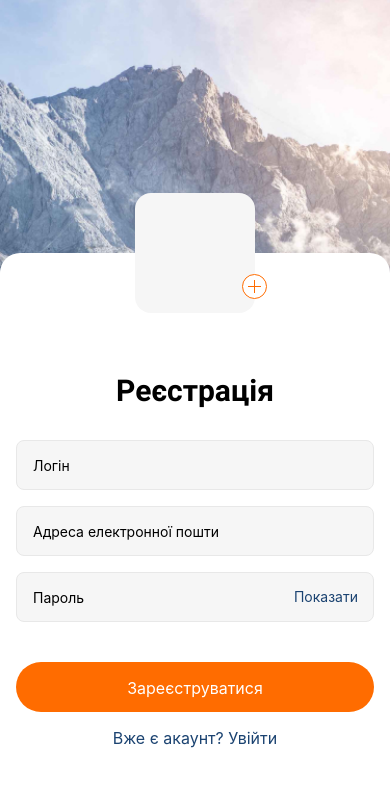
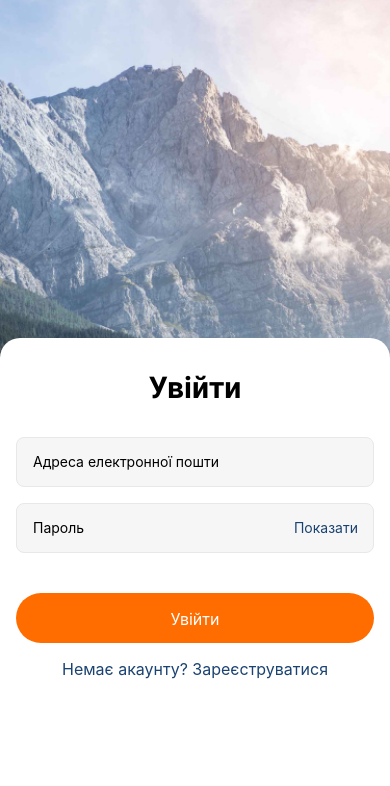
Before and after one commit to Leo007ua/AwesomeProject, a React Native app: screen / in a window 390 px wide. Shown: the top 786 px of the page. Built offline with nearby package versions, Linux system fonts and the light colour scheme.

Commit message:
add login screen

```diff
--- a/App.js
+++ b/App.js
@@ -2,6 +2,7 @@ import { useFonts } from "expo-font";
 import { Image, StyleSheet, View } from "react-native";
 
 import RegistrationScreen from "./Screens/RegistrationScreen/RegistrationScreen";
+import LoginScreen from "./Screens/LoginScreen/LoginScreen";
 
 export default function App() {
   const [fontsLoaded] = useFonts({
@@ -20,8 +21,8 @@ export default function App() {
         resizeMode="cover"
         style={styles.image}
       />
-      <RegistrationScreen />
-      {/* <LoginScreen /> */}
+      {/* <RegistrationScreen /> */}
+      <LoginScreen />
       {/* <PostsScreen /> */}
     </View>
   );
--- /dev/null
+++ b/Screens/LoginScreen/LoginScreen.js
@@ -0,0 +1,87 @@
+import React, { useState } from "react";
+import { View, Text, TouchableOpacity } from "react-native";
+
+import { styles } from "./LoginScreenStyled";
+import InputComponent from "../../components/Input/InputComponent";
+
+const LoginScreen = () => {
+  const [email, setEmail] = useState("");
+  const [password, setPassword] = useState("");
+  const [showPassword, setShowPassword] = useState(false);
+
+  const togglePasswordVisibility = () => {
+    setShowPassword(!showPassword);
+  };
+
+  const handleSubmitButtonPress = () => {
+    console.log(login, email, password);
+  };
+
+  return (
+    <View style={styles.loginContainer}>
+      <Text style={styles.loginFormHeader}>Увійти</Text>
+
+      <View style={styles.loginForm}>
+        <InputComponent
+          placeholder={"Адреса електронної пошти"}
+          type={"email"}
+          name={"email"}
+          value={email}
+          onChangeText={setEmail}
+        />
+
+        <View style={{ position: "relative" }}>
+          <InputComponent
+            placeholder={"Пароль"}
+            type={"password"}
+            name={"password"}
+            secureTextEntry={!showPassword}
+            value={password}
+            onChangeText={setPassword}
+          />
+          <TouchableOpacity
+            style={{
+              position: "absolute",
+              right: 16,
+              top: 16,
+            }}
+            onPress={togglePasswordVisibility}
+          >
+            <Text style={{ color: "#1B4371" }}>
+              {showPassword ? "Приховати" : "Показати"}
+            </Text>
+          </TouchableOpacity>
+        </View>
+      </View>
+
+      <TouchableOpacity
+        onPress={handleSubmitButtonPress}
+        style={styles.loginFormSubmitButton}
+        title="Зареєструватися"
+      >
+        <Text
+          style={{
+            fontSize: 16,
+            textAlign: "center",
+            color: "#ffffff",
+          }}
+        >
+          Увійти
+        </Text>
+      </TouchableOpacity>
+      <TouchableOpacity>
+        <Text
+          style={{
+            fontSize: 16,
+            color: "#1B4371",
+            textAlign: "center",
+          }}
+        >
+          Немає aкаунту? Зареєструватися
+        </Text>
+      </TouchableOpacity>
+    </View>
+  );
+};
+
+export default LoginScreen;
--- /dev/null
+++ b/Screens/LoginScreen/LoginScreenStyled.js
@@ -0,0 +1,41 @@
+import { StyleSheet } from "react-native";
+
+export const styles = StyleSheet.create({
+
+    loginContainer: {
+        width: "100%",
+        height: "60%",
+        marginTop: "auto",
+        backgroundColor: "#ffffff",
+        borderTopLeftRadius: 20,
+        borderTopRightRadius: 20,
+        display: "flex",
+        paddingLeft: 16,
+        paddingRight: 16,
+    },
+
+    loginForm: {
+        display: "flex",
+        gap: 16,
+        marginBottom: 40,
+    },
+
+    loginFormHeader: {
+        marginTop: 32,
+        marginBottom: 32,
+        fontFamily: "Roboto-Bold",
+        fontWeight: 500,
+        fontSize: 30,
+        lineHeight: 35,
+        textAlign: "center",
+    },
+
+    loginFormSubmitButton: {
+        width: "100%",
+        height: 50,
+        marginBottom: 16,
+        padding: 16,
+        borderRadius: 100,
+        backgroundColor: "#FF6C00",
+    },
+});
```
